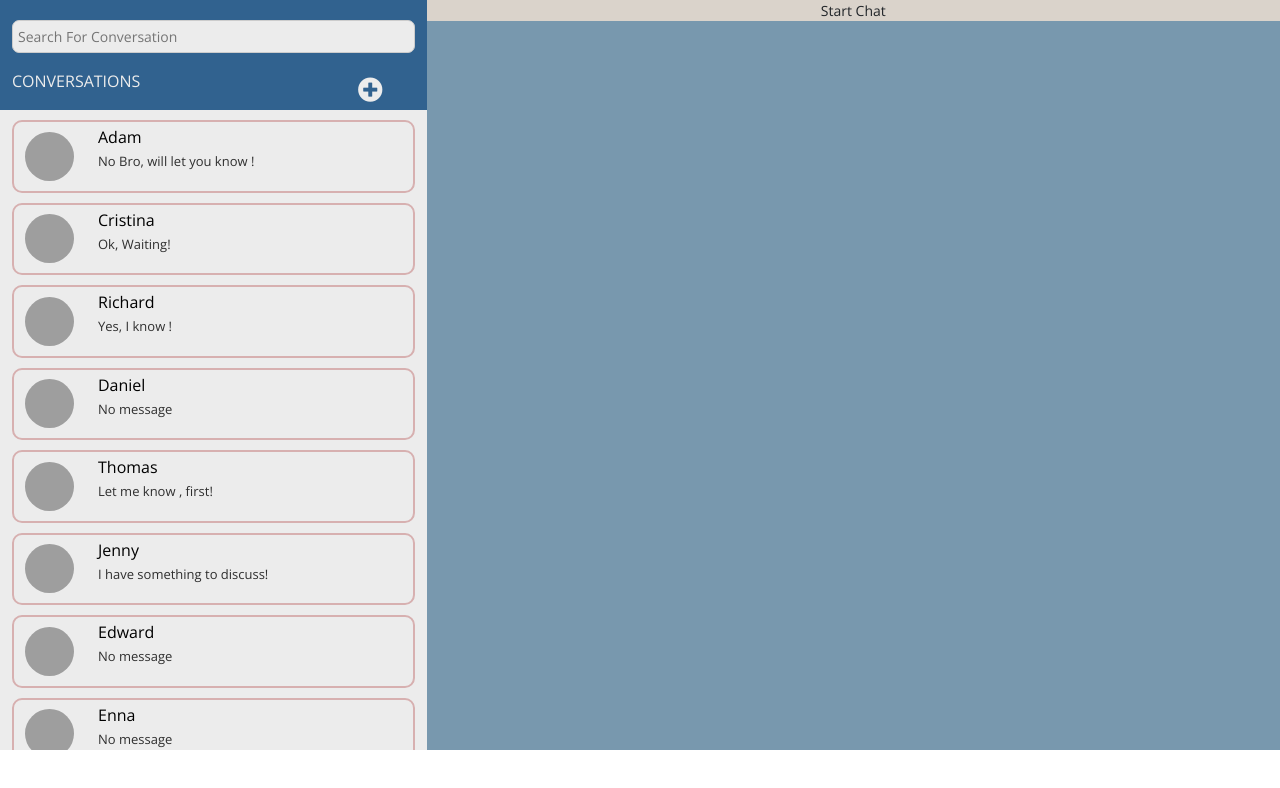
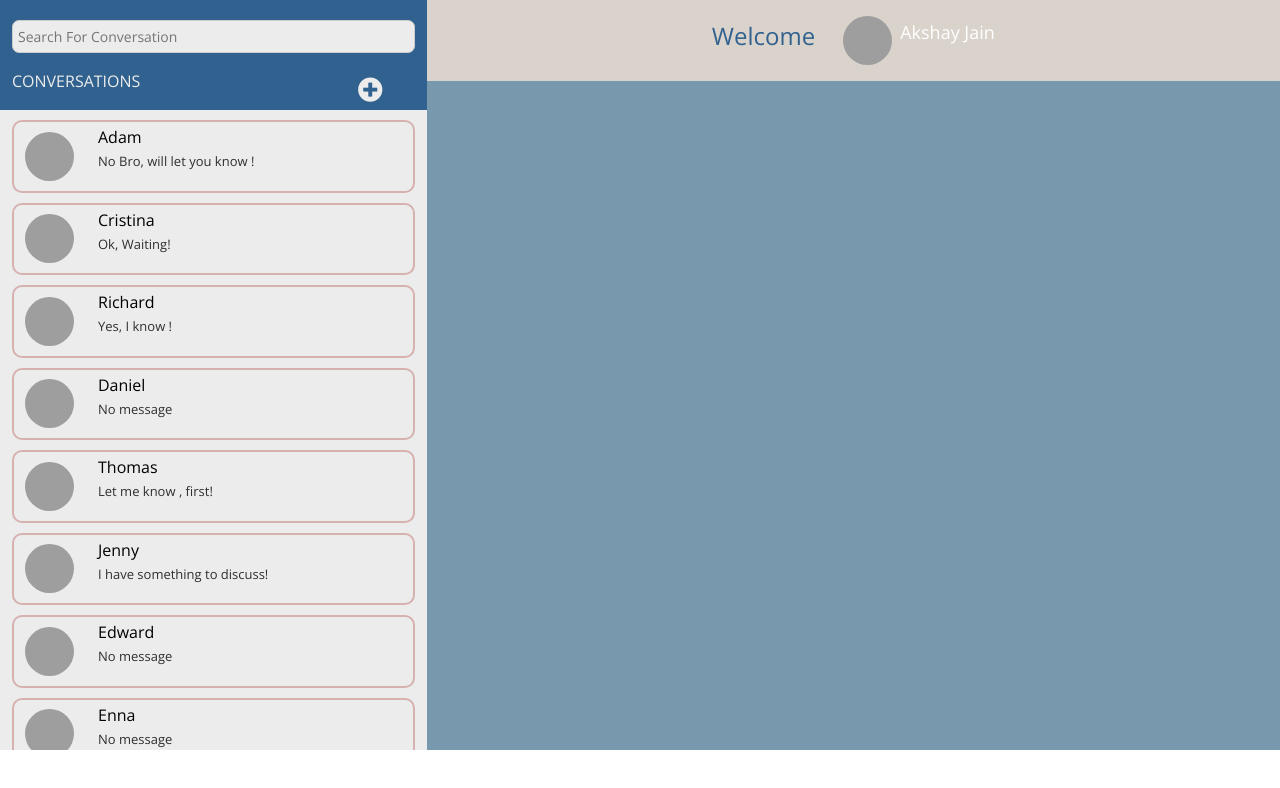
Before and after one commit to akshay058/react-chatAPP-UI, a React app: page / in a window 1280 px wide. Built offline with nearby package versions, Linux system fonts and the light colour scheme; grey boxes are pictures that could not be loaded.

Commit message:
basic function more

```diff
--- a/src/components/LeftSideView/ContactLastMessage.js
+++ b/src/components/LeftSideView/ContactLastMessage.js
@@ -1,5 +1,5 @@
-import React from 'react';
-
+import React from "react";
+// show last message from here..........
 function ContactLastMessage(props) {
   return (
     <div className="contactText">
--- a/src/components/LeftSideView/ContactList.js
+++ b/src/components/LeftSideView/ContactList.js
@@ -1,8 +1,9 @@
 import React from "react";
 import ContactTab from "./ContactTab";
+// create contact list on left side bar....
+// mapping Contact tab to render data ....
 
 function ContactList({ contacts }) {
-  // need contact tab component
   return (
     <>
       <div style={styles.contactList} className="contactscreen">
--- a/src/components/LeftSideView/ContactName.js
+++ b/src/components/LeftSideView/ContactName.js
@@ -1,5 +1,6 @@
 import React from 'react';
 
+/// Showing Contact Names for Contacts present in dummy data......
 function ContactName({ name }) {
   return (
     <div>
--- a/src/components/LeftSideView/ContactTab.js
+++ b/src/components/LeftSideView/ContactTab.js
@@ -6,12 +6,14 @@ import { Link } from "react-router-dom";
 function ContactTab(props) {
   const { image, name, chatlog, id } = props.contact;
 
+  // finding chats and seeing is chat available or not....
   let length = chatlog.length;
 
   const noMessage = {
     text: " No message",
   };
   return (
+    // Linking with ids on each contact click for showing data.......
     <Link to={`/conversations/${id}`} className="link-tag">
       <div className="contact-tab">
         <div>
@@ -21,7 +23,7 @@ function ContactTab(props) {
 
         <div style={{ marginLeft: "16px" }}>
           <ContactName name={name} />
-
+          {/* if there any chatlogs then show chat last data  else no message will be shown  on left bar*/}
           <ContactLastMessage
             chatlog={length > 0 ? chatlog[length - 1] : noMessage}
           />
--- a/src/components/LeftSideView/ContactsImage.js
+++ b/src/components/LeftSideView/ContactsImage.js
@@ -1,5 +1,6 @@
 import React from "react";
 
+// images rendering on left side of contact list tabs......
 function ContactsImage({ image }) {
   return (
     <div>
--- a/src/components/LeftSideView/NewConversation.js
+++ b/src/components/LeftSideView/NewConversation.js
@@ -1,5 +1,6 @@
 import React from "react";
 
+// create button of pop up window to show available conversation...
 function NewConversation(props) {
   let handleClick = () => {
     props.showNewConvoTab(true);
@@ -8,6 +9,7 @@ function NewConversation(props) {
     <div className="new-convo">
       <p>CONVERSATIONS</p>
 
+      {/* icon of add .. used to check all contacts for conversation */}
       <span>
         {" "}
         <i
--- a/src/components/LeftSideView/NewConversationTab.js
+++ b/src/components/LeftSideView/NewConversationTab.js
@@ -1,6 +1,7 @@
 import React from "react";
 import ContactTab from "./ContactTab";
 
+// tab which show all available contacts.............
 function NewConversationTab({ contacts, showNewConvoTab }) {
   let handleClose = () => {
     showNewConvoTab(false);
@@ -14,6 +15,8 @@ function NewConversationTab({ contacts, showNewConvoTab }) {
             <i className="fas fa-2x fa-times-circle"></i>
           </span>
         </div>
+
+        {/* showing all contacts list available for chat */}
         <div className="nct-list" onClick={handleClose}>
           {contacts.map((contact, index) => (
             <ContactTab contact={contact} key={index} />
--- a/src/components/LeftSideView/ProfileHeader.js
+++ b/src/components/LeftSideView/ProfileHeader.js
@@ -1,5 +1,6 @@
-import React from 'react';
+import React from "react";
 
+// showing profile pic person whom we chatting.........
 function ProfileHeader({ user }) {
   return (
     <>
--- a/src/components/LeftSideView/SearchBar.js
+++ b/src/components/LeftSideView/SearchBar.js
@@ -1,5 +1,6 @@
 import React from "react";
 
+// here we create search icon to search all available contacts by typing name....
 function SearchBar({ searchChange }) {
   return (
     <>
@@ -12,6 +13,8 @@ function SearchBar({ searchChange }) {
     </>
   );
 }
+
+// separated styles and using in tag for better readablitity....
 const styles = {
   input: {
     borderRadius: "7px",
--- a/src/components/RightSideView/NoConvo.js
+++ b/src/components/RightSideView/NoConvo.js
@@ -1,10 +1,30 @@
 import React from "react";
 import "../styles/RightSideView.css";
+import { useSelector } from "react-redux";
 function NoConvo() {
+  const user = useSelector((state) => state.user);
+
   return (
-    <div className="no-chat-background">
-      <div style={{ textAlign: "center", margin: "0" }}>Start Chat</div>
-    </div>
+    <>
+      <div
+        className="no-chat-background"
+        style={{
+          textAlign: "center",
+          margin: "0",
+          display: "flex",
+          alignContent: "center",
+          justifyContent: "center",
+        }}
+      >
+        <div className="header">
+          <h4 style={{ color: "rgb(49, 98, 143)", marginRight: "20px" }}>
+            Welcome
+          </h4>
+          <img className="avatar" src={user.image} alt="profile-pic" />
+          <p>{user.name}</p>
+        </div>
+      </div>
+    </>
   );
 }
 
--- a/src/components/styles/App.css
+++ b/src/components/styles/App.css
@@ -13,6 +13,7 @@ body {
 .right-sidebar {
   padding: 0;
   background-color: #7898ae;
+
 }
 .left-sidebar {
   background-color: rgb(49, 98, 143);
```
